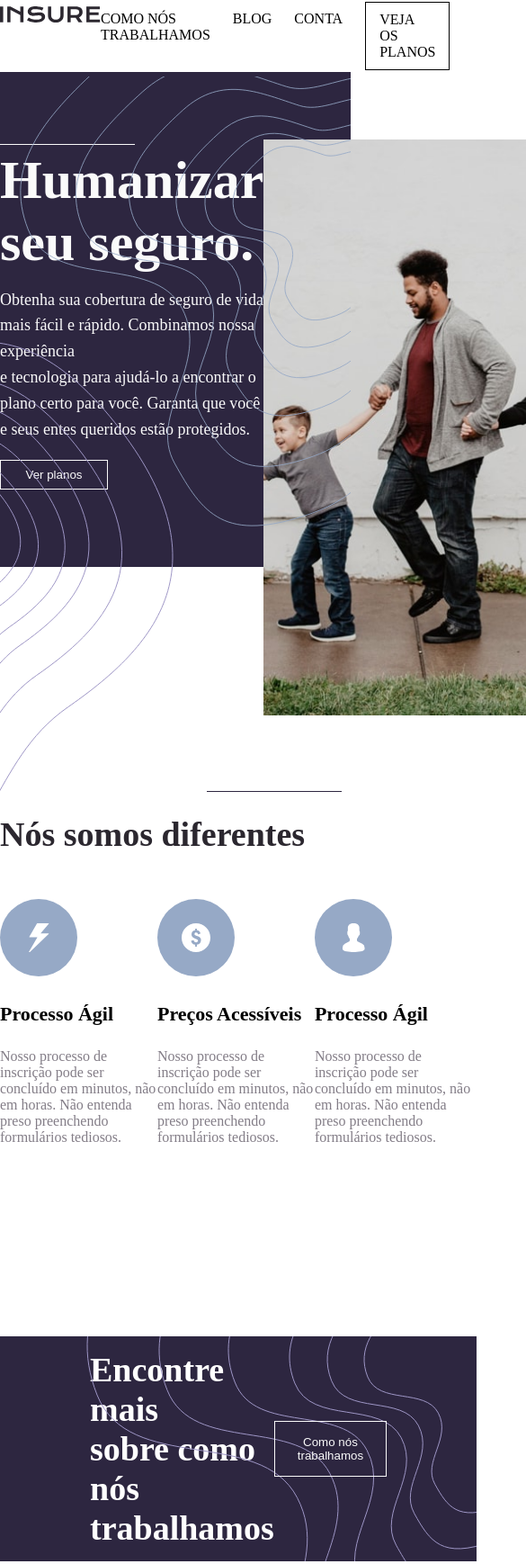
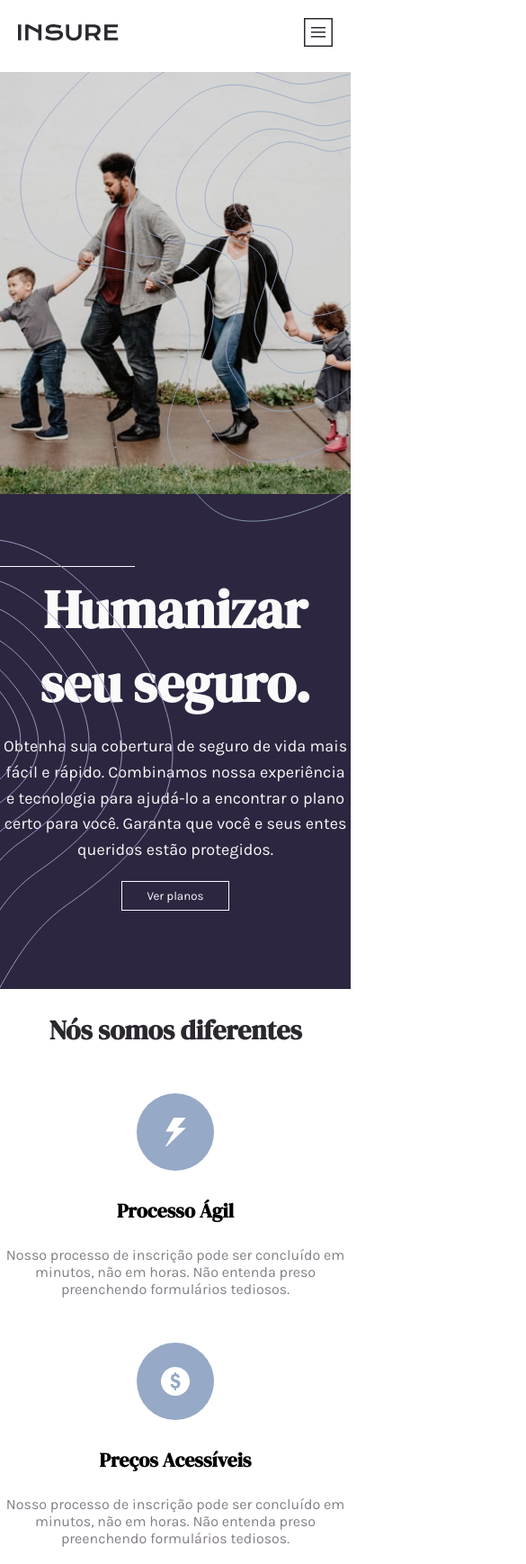
Before and after one commit to duane-faria/Insure-landing-page, a plain HTML site: page index.html in a window 390 px wide. Shown: the top 1738 px of the page at 90% size, 585 px wide, since content can reach past the window. Drawn offline with Linux system fonts and the light colour scheme.

Commit message:
Criando estilização para adaptar o layout em resoluções mobile

```diff
--- a/index.html
+++ b/index.html
@@ -27,6 +27,7 @@
 <body>
 
   <header>
+    <nav class="desktop">
       <div class="container">
         <img src="./images/logo.svg" style="height: 100%;margin-top:15px;" alt="Logo Insure">
         <ul>
@@ -36,9 +37,17 @@
           <li class="btn-outline-primary">veja os planos</li>
         </ul>
       </div>
+    </nav>
+    <nav class="mobile">
+      <div class="container">
+        <img src="./images/logo.svg" style="object-fit:contain;" alt="Logo Insure">
+        <img src="./images/icon-hamburger.svg" alt="Menu mobile">
+      </div>
+    </nav>
   </header>
 
   <section class="banner">
+    <img class="banner-image-mobile" src="./images/image-intro-mobile.jpg" alt="Pessoas/Família">
     <div class="part1">
       <div class="container">
         <div class="bar-top"></div>
@@ -50,11 +59,11 @@
             e seus entes queridos estão protegidos.</p>
           <button class="btn-outline-secondary" style="">Ver planos</button>
         </div>
-        <img src="./images/image-intro-desktop.jpg" alt="Pessoas/Família">
+        <img class="banner-image-desktop" src="./images/image-intro-desktop.jpg" alt="Pessoas/Família">
       </div>
     </div>
+    <img class="lines-top" src="./images/bg-pattern-intro-right-desktop.svg" alt="Linhas irregulares do banner">
     <img class="lines-bottom" src="./images/bg-pattern-intro-left-desktop.svg" alt="Linhas irregulares do banner">
-    <img class="lines-top" src="./images/bg-pattern-intro-right-desktop.svg" alt="Linhas irregulares do banner">
     <div class="bar-bottom"></div>
 
   </section>
--- a/style.css
+++ b/style.css
@@ -1,3 +1,7 @@
+/* fontes */
+@import url('https://fonts.googleapis.com/css?family=DM+Serif+Display&display=swap');
+@import url('https://fonts.googleapis.com/css?family=Karla&display=swap');
+
 * {
   margin: 0;
   padding: 0;
@@ -21,12 +25,15 @@ header{
   height: 80px;
   display: flex;
   align-items: center;
+  font-weight: 400;
+  font-family: 'Karla';
 }
 
 header .container{
   display: flex;
   justify-content: space-between;
   width: 100%;
+  flex-wrap: wrap;
 }
 
 header ul{
@@ -47,7 +54,19 @@ header ul li:last-child{
 
 header ul li:hover{
   cursor: pointer;
+}
 
+nav{
+  width: 100%;
+}
+
+nav.desktop{
+  display: block;
+}
+
+nav.mobile{
+  display:none;
+  height: 100%;
 }
 
 /* botões */
@@ -94,7 +113,11 @@ section.banner .container{
   position: relative;
 }
 
-section.banner img{
+section.banner img.banner-image-mobile{
+  display: none;
+}
+
+section.banner img.banner-image-desktop{
   margin-top: 75px;
   object-fit: contain;
   height: 640px;
@@ -112,18 +135,21 @@ section.banner .banner-text h1,section.banner .banner-text  p{
 
 section.banner .banner-text h1{
   font-size: 60px;
+  font-family: 'DM Serif Display';
 }
 
 section.banner .banner-text p {
   margin-top: 15px;
   font-size: 18px;
   line-height: 1.6;
+  font-family: "Karla";
 }
 
 section.banner .banner-text button{
   width:120px;
   padding:8px 15px;
   margin-top:20px;
+  font-family: "Karla";
 }
 
 section.banner .banner-text button:hover{
@@ -136,7 +162,7 @@ section.banner img.lines-top{
   position: absolute;
   z-index:1;
   height: 500px;
-  top: -70px;
+  top: 0px;
   right: 0;
 }
 
@@ -179,34 +205,36 @@ div.content{
 
 div.content .container{
   display: flex;
-  flex-wrap: wrap;
   flex-direction: column;
 }
 
 div.content .container h1{
   font-size: 38px;
   color: hsl(270, 9%, 17%);
+  font-family: 'DM Serif Display';
 }
 
 div.content .container div{
   margin-top: 50px;
   display: flex;
+  width: 100%;
 }
 
 div.content .container article{
   width: 33%;
-
 }
 
 div.content .container article strong{
   display: block;
   margin: 25px 0;
   font-size: 22px;
+  font-family: 'DM Serif Display';
 }
 
 div.content .container article p {
   color: hsl(273, 4%, 51%);
   font-size: 16px;
+  font-family: "Karla";
 }
 
 div.content .container .find-more{
@@ -248,8 +276,7 @@ footer{
 
 footer .container {
   display: flex;
-  height: 250px;
-  /* align-items: center  ; */
+  height: auto;
   flex-direction: column;
   padding-top: 25px;
 }
@@ -257,6 +284,7 @@ footer .container {
 footer .container .header{
   display: flex;
   justify-content: space-between;
+  padding-top: 50px;
 }
 
 footer .container .bar{
@@ -281,14 +309,109 @@ footer .container .header .icons img:hover{
 
 footer .container .content{
   display: flex;
+  padding-bottom: 50px;
+  justify-content: center;
 }
 
 footer .container .content ul{
   list-style: none;
-  width: 300px;
+  width: 500px;
+}
+
+footer .container .content ul li{
+  margin: 15px 0;
+  text-transform: uppercase;
+  font-family: "Karla";
 }
 
 footer .container .content ul li:first-child{
-  margin-bottom: 15px;
-  color: #d5d5d5;
+  margin-bottom: 35px;
+  color: hsl(273, 4%, 51%);
+  font-weight: bold;
 }
+
+footer .container .content ul li:hover{
+  cursor: pointer;
+}
+
+/* media querys */
+
+@media(max-width:500px){
+  nav.desktop{
+    display: none;
+  }
+
+  nav.mobile{
+    display: block;
+    padding-top: 20px;
+  }
+
+  section.banner img.banner-image-mobile{
+    display: block;
+    width: 100%;
+  }
+
+  section.banner img.banner-image-desktop{
+    display: none;
+  }
+
+  nav.mobile .container{
+    padding:0 20px;
+  }
+
+  nav.mobile img:hover{
+    cursor: pointer;
+  }
+
+  footer .container .content ul li{
+    display: flex;
+    flex-direction: column;
+    align-items: center;
+  }
+
+ section.banner .container,
+ div.content .container,
+ footer .container .content{
+    flex-wrap: wrap;
+  }
+
+  section.banner{
+    height: auto;
+  }
+
+  section.banner .part1 .container .banner-text{
+    order:2;
+    display: flex;
+    align-items: center;
+    text-align: center;
+  }
+
+  section.banner .part1 .container img{
+    order: 1;
+    height: 100px;
+  }
+
+  div.content .container article{
+    width: 100%;
+    margin-bottom: 50px;
+    text-align: center;
+  }
+
+  div.content .container article:last-child{
+    margin-bottom: 0;
+  }
+
+  div.content .container{
+    text-align: center;
+  }
+
+  div.content .container h1{
+    font-size: 30px;
+  }
+
+  div.content .container div{
+    justify-content: center;
+    flex-wrap: wrap;
+  }
+
+}
```
Lines whose indentation alone changed are shown as unchanged.
